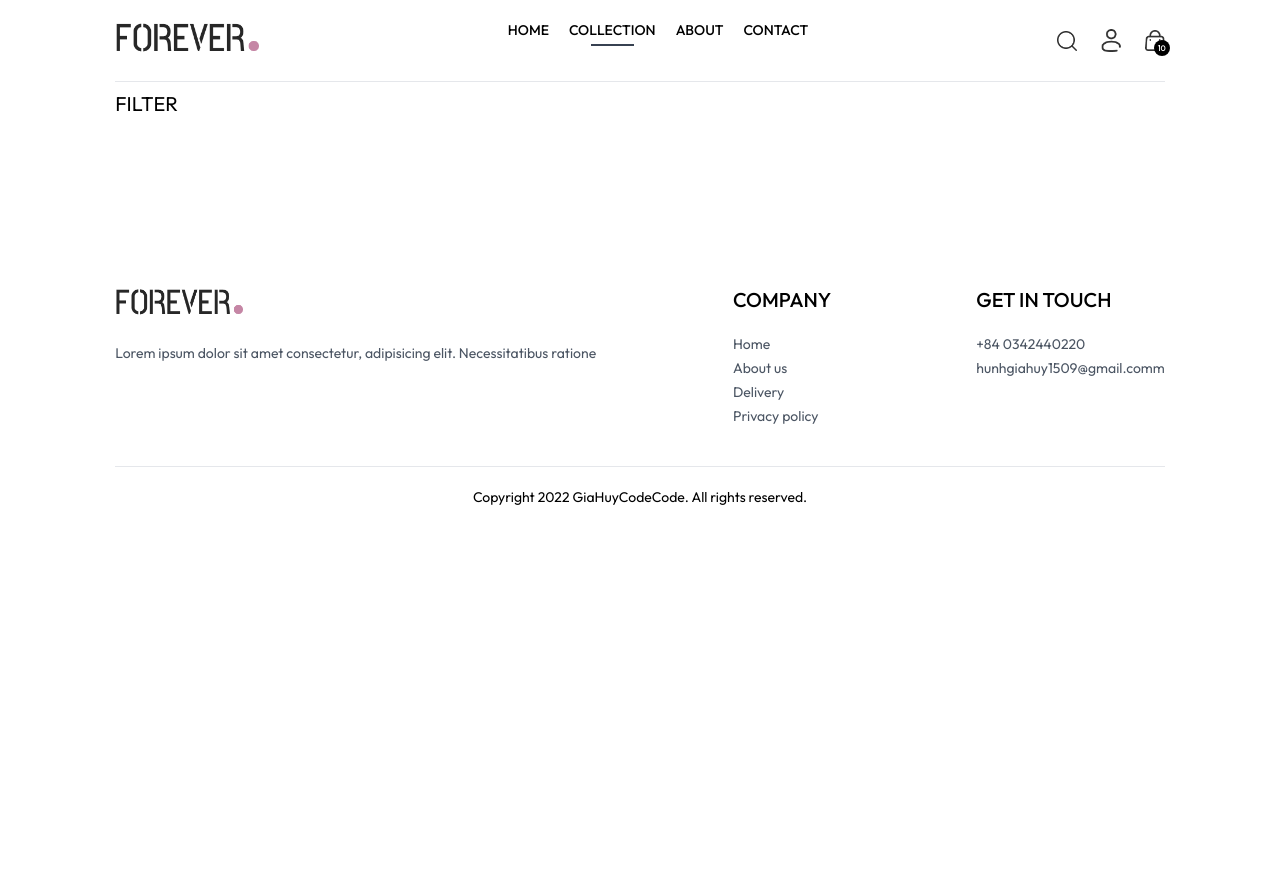
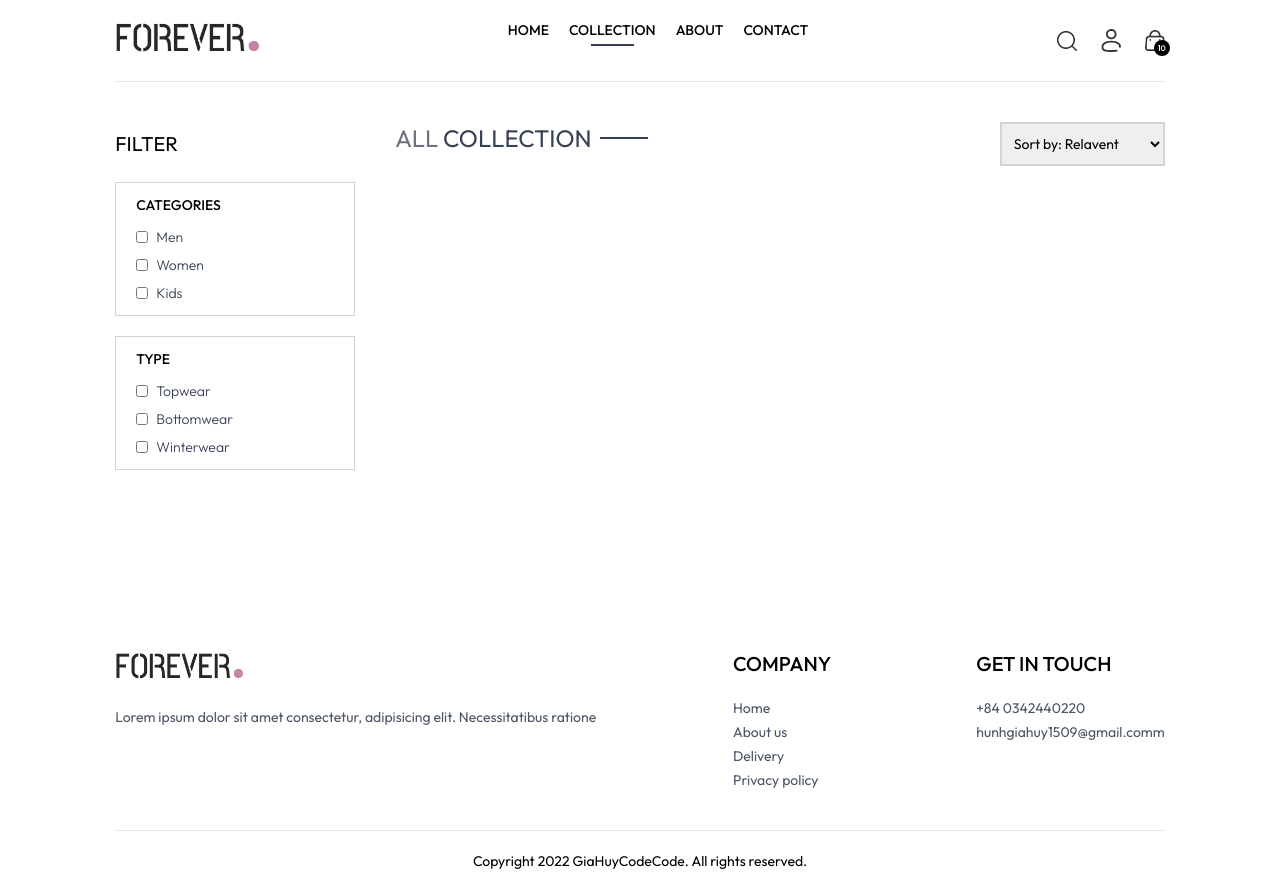
Before and after one commit to GiaHuyCodeCode/E-commerce_ReactJS-NodeJS, a React (Vite) app: page /collection in a window 1280 px wide. Before the commit the page ends 800 px from the top, so only its background shows below. Built offline with nearby package versions, Linux system fonts and the light colour scheme.

Commit message:
4. Collection Page

```diff
--- a/src/pages/Collection.jsx
+++ b/src/pages/Collection.jsx
@@ -1,16 +1,81 @@
-import React, { useContext } from "react";
+import React, { useContext, useState } from "react";
 import { ShopContext } from "../context/ShopContext";
+import { assets } from "../assets/assets";
+import Title from "../components/Title";
 
 const Collection = () => {
   const { products } = useContext(ShopContext);
+  const [showFilter, setShowFilter] = useState(false);
 
   return (
-    <div className="flex flex-col sm:flex-row gap-1 sm:gap-10 border-t">
+    <div className="flex flex-col sm:flex-row gap-1 sm:gap-10 pt-10 border-t">
       {/* Filter Options */}
-      <div className="min-w-50">
-        <p className="my-2 text-xl flex items-center cursor-pointer gap-2">
+      <div className="min-w-60">
+        <p
+          onClick={() => setShowFilter(!showFilter)}
+          className="my-2 text-xl flex items-center cursor-pointer gap-2"
+        >
           FILTER
+          <img
+            className={`h-3 sm:hidden ${showFilter ? "rotate-90" : ""}`}
+            src={assets.dropdown_icon}
+            alt=""
+          />
         </p>
+        {/* Category Filter */}
+        <div
+          className={`border border-gray-300 pl-5 py-3 mt-6 ${
+            showFilter ? " " : "hidden"
+          } sm:block`}
+        >
+          <p className="mb-3 text-sm font-medium">CATEGORIES</p>
+          <div className="flex flex-col gap-2 text-sm font-light text-gray-700">
+            <p className="flex gap-2">
+              <input className="w-3" type="checkbox" value={"Men"} /> Men
+            </p>
+            <p className="flex gap-2">
+              <input className="w-3" type="checkbox" value={"Women"} /> Women
+            </p>
+            <p className="flex gap-2">
+              <input className="w-3" type="checkbox" value={"Kids"} /> Kids
+            </p>
+          </div>
+        </div>
+        {/* SubCategories Filter */}
+        <div
+          className={`border border-gray-300 pl-5 py-3 my-5 ${
+            showFilter ? " " : "hidden"
+          } sm:block`}
+        >
+          <p className="mb-3 text-sm font-medium">TYPE</p>
+          <div className="flex flex-col gap-2 text-sm font-light text-gray-700">
+            <p className="flex gap-2">
+              <input className="w-3" type="checkbox" value={"Topwear"} />{" "}
+              Topwear
+            </p>
+            <p className="flex gap-2">
+              <input className="w-3" type="checkbox" value={"Bottomwear"} />{" "}
+              Bottomwear
+            </p>
+            <p className="flex gap-2">
+              <input className="w-3" type="checkbox" value={"Winterwear"} />{" "}
+              Winterwear
+            </p>
+          </div>
+        </div>
+      </div>
+
+      {/* Right Side */}
+      <div className="flex-1">
+        <div className="flex justify-between text-base sm:text-2xl mb-4">
+          <Title text1={"ALL"} text2={"COLLECTION"} />
+          {/* Product Sort */}
+          <select className="border-2 border-gray-300 text-sm px-2">
+            <option value="relavent">Sort by: Relavent</option>
+            <option value="low-high">Sort by: Low to High </option>
+            <option value="high-low">Sort by: High to Low</option>
+          </select>
+        </div>
       </div>
     </div>
   );
```
